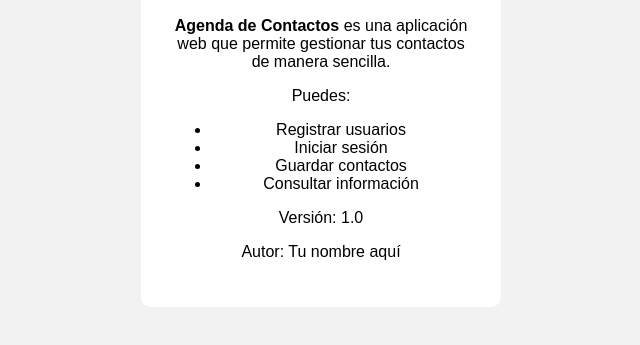
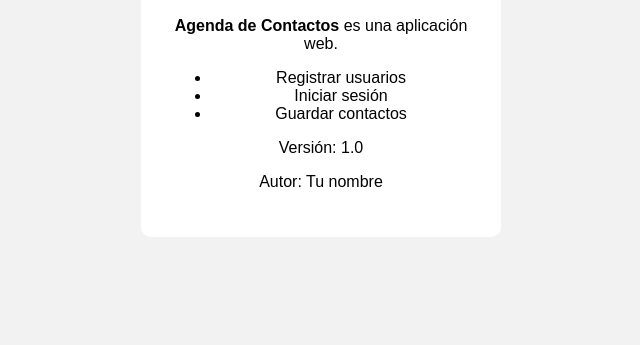
Before and after one commit to Steven717900/Proyecto_BD_Interfaces, a plain HTML site: page info.html in a window 1280 px wide. Shown: the part 131-476 px from the top of the page, without its empty margins (319-959 px from the left). Drawn offline with Linux system fonts and the light colour scheme.

Commit message:
Update info.html content and stylesheet reference

```diff
--- a/info.html
+++ b/info.html
@@ -3,7 +3,9 @@
 
 <head>
     <meta charset="UTF-8">
-    <link rel="stylesheet" href="Outfit.css">
+    <meta name="viewport" content="width=device-width, initial-scale=1.0">
+    <title>Información</title>
+    <link rel="stylesheet" href="outfit.css">
 </head>
 
 <body>
@@ -11,19 +13,16 @@
     <div class="formulario">
         <h2>Información</h2>
 
-        <p><strong>Agenda de Contactos</strong> es una aplicación web que permite gestionar tus contactos de manera
-            sencilla.</p>
+        <p><strong>Agenda de Contactos</strong> es una aplicación web.</p>
 
-        <p>Puedes:</p>
         <ul>
             <li>Registrar usuarios</li>
             <li>Iniciar sesión</li>
             <li>Guardar contactos</li>
-            <li>Consultar información</li>
         </ul>
 
         <p>Versión: 1.0</p>
-        <p>Autor: Tu nombre aquí</p>
+        <p>Autor: Tu nombre</p>
     </div>
 
 </body>
```
